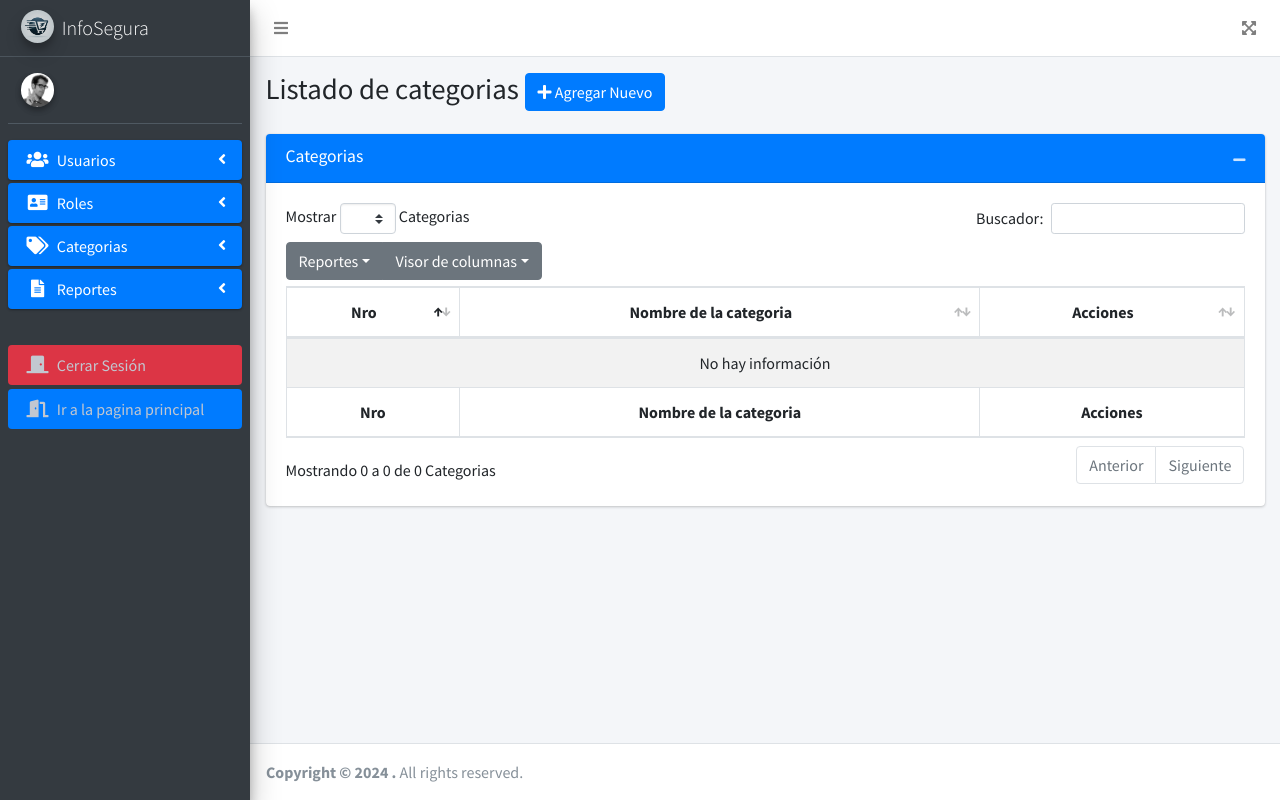
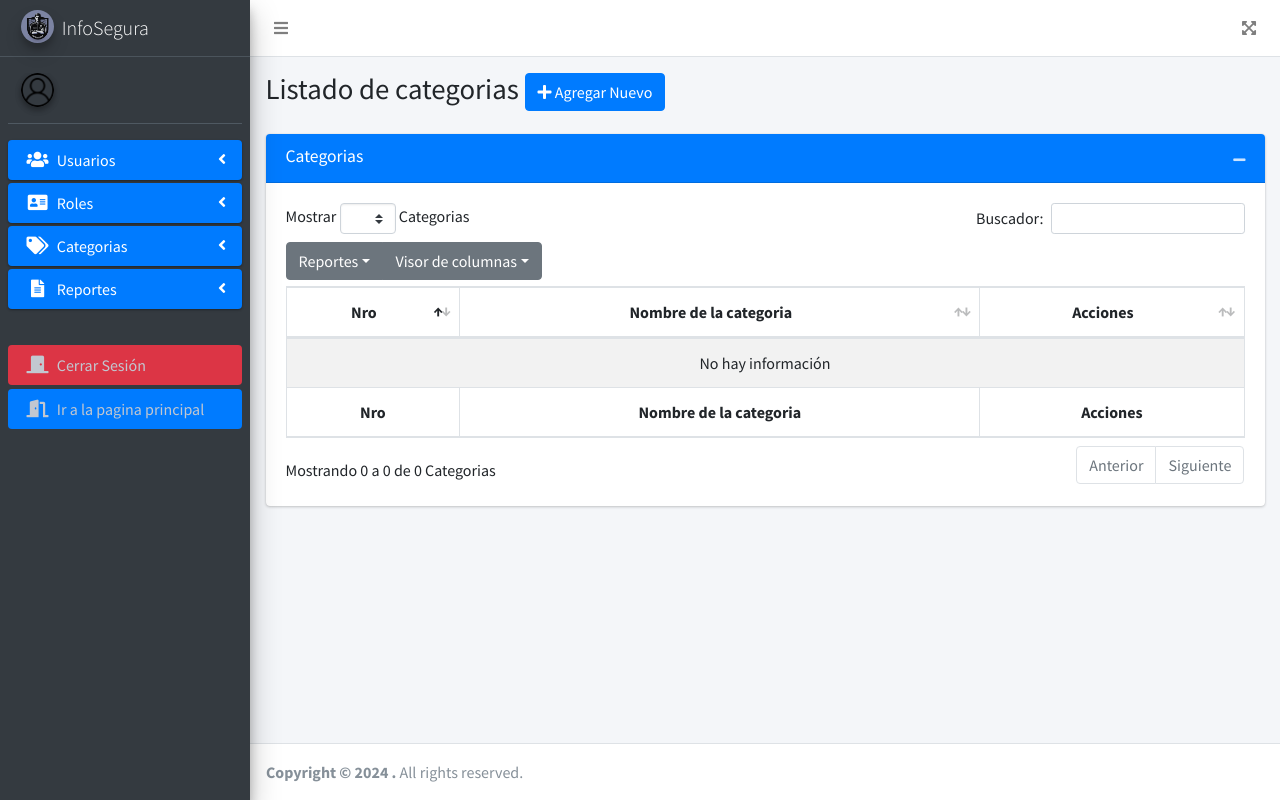
Before and after one commit to Erick-000/Sistema-de-reportes-InfoSegura, a PHP site: page /categorias/index.php in a window 1280 px wide. Run offline with PHP 8.4, Linux system fonts and the light colour scheme; the visitor is signed in with stand-in values (Sample User, id 1); data that the repository does not hold is empty; some libraries are stand-ins or nearby versions.

Commit message:
Se cambian algunas imagenes en el dashboard

```diff
--- a/layout/parte1.php
+++ b/layout/parte1.php
@@ -63,7 +63,7 @@
     <aside class="main-sidebar sidebar-dark-primary elevation-4">
       <!-- Brand Logo -->
       <a href="<?php echo $URL; ?>" class="brand-link">
-        <img src="<?php echo $URL; ?>/public/images/logo.jpg" alt="AdminLTE Logo" class="brand-image img-circle elevation-3" style="opacity: .8">
+        <img src="<?php echo $URL; ?>/public/images/_dfc39567-7c5a-4fa3-97a2-71f5aeabfad6.jpeg" alt="AdminLTE Logo" class="brand-image img-circle elevation-3" style="opacity: .8">
         <span class="brand-text font-weight-light">InfoSegura</span>
       </a>
 
@@ -72,7 +72,7 @@
         <!-- Sidebar user panel (optional) -->
         <div class="user-panel mt-3 pb-3 mb-3 d-flex">
           <div class="image">
-            <img src="<?php echo $URL; ?>/public/templeates/AdminLTE-3.2.0/dist/img/user2-160x160.jpg" class="img-circle elevation-2" alt="User Image">
+            <img src="<?php echo $URL; ?>/public/images/user-icon.png" class="img-circle elevation-2" alt="User Image">
           </div>
           <div class="info">
             <a href="#" class="d-block"><?php echo $nombres_sesion; ?></a>
```
Also changed, not shown: public/images/_dfc39567-7c5a-4fa3-97a2-71f5aeabfad6.jpeg (added), public/images/logo.jpg (deleted), public/images/user-icon.png (added).
